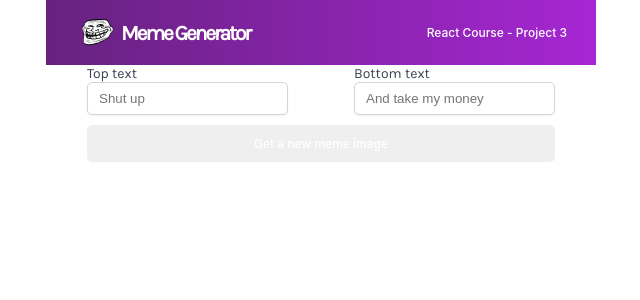
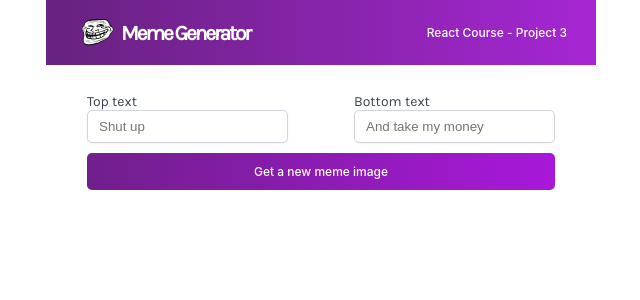
Before and after one commit to Masterchinedum/codespaces-react, a React (Vite) app: page / in a window 1280 px wide. Shown: the top 300 px of the page, without its empty margins (319-959 px from the left). Built offline with nearby package versions, Linux system fonts and the light colour scheme.

Commit message:
Update styles in App.css

```diff
--- a/src/App.css
+++ b/src/App.css
@@ -50,7 +50,9 @@
     padding: 20px 29px 20px 0px;
     align-items: center;
   }
-
+  .text-field-cont{
+    padding: 28px 37px;
+  }
   .text-field {
     display: flex;
   }
@@ -88,7 +90,7 @@
   .top-text {
     border-radius: 5px;
     border: 1px solid var(--gray-300, #D1D5DB);
-    background-color: var(--white, #FFF);
+    background: var(--white, #FFF);
     box-shadow: 0px 1px 2px 0px rgba(0, 0, 0, 0.05);
     padding: 8px 11px;
     align-items: center;
@@ -98,7 +100,7 @@
   .bottom-text {
     border-radius: 5px;
     border: 1px solid var(--gray-300, #D1D5DB);
-    background-color: var(--white, #FFF);
+    background: var(--white, #FFF);
     box-shadow: 0px 1px 2px 0px rgba(0, 0, 0, 0.05);
     padding: 8px 11px;
     align-items: center;
@@ -106,7 +108,7 @@
   }
 
   button.form-buttom {
-    background-color:  linear-gradient(90deg, #711F8D 1.14%, #A818DA 100%);
+    background:  linear-gradient(90deg, #711F8D 1.14%, #A818DA 100%);
     border-radius: 5px;
     border: none;
     color: var(--white, #FFF);
```
